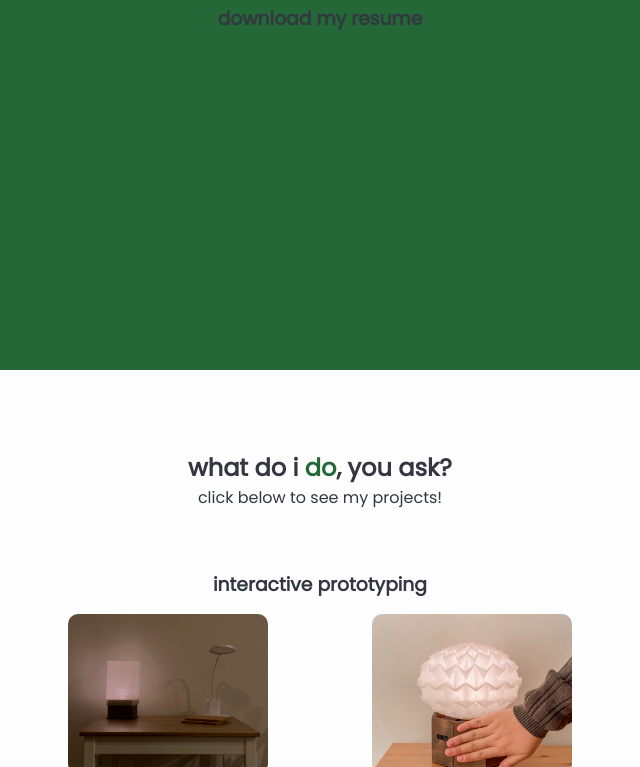
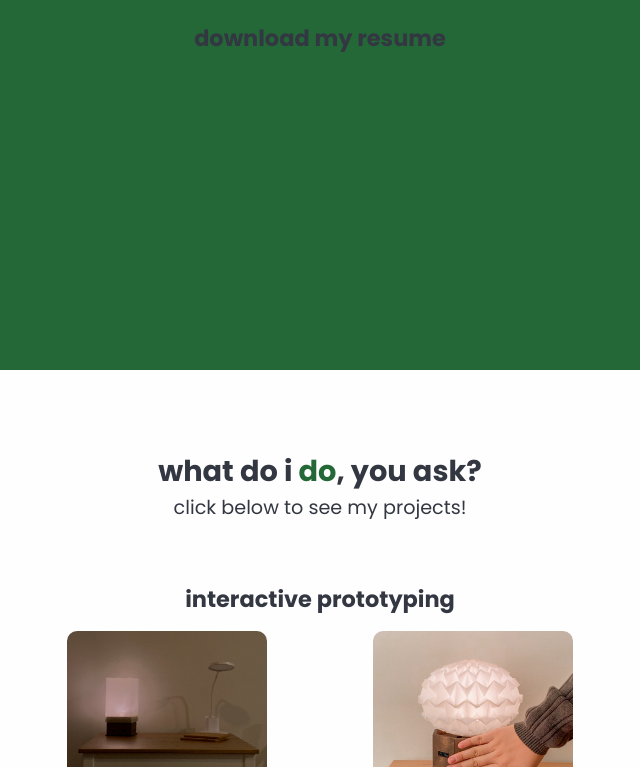
Before and after one commit to kimyejun219/kimyejun219.github.io, a plain HTML site: page index.html in a window 1280 px wide. Shown: the part 430-1197 px from the top of the page, without its empty margins (320-960 px from the left). Drawn offline with Linux system fonts and the light colour scheme.

Commit message:
add font

```diff
--- a/css/cfm.css
+++ b/css/cfm.css
@@ -3,7 +3,8 @@
 }
 body {
     /* font-family: -apple-system, BlinkMacSystemFont, sans-serif; */
-    font-family: poppins;
+    font-family: 'Poppins', sans-serif;
+    font-size: larger;
     color: #333742;
     text-align: left;
     background-color: rgb(255, 254, 254);
--- a/css/library.css
+++ b/css/library.css
@@ -3,7 +3,8 @@
 }
 body {
     /* font-family: -apple-system, BlinkMacSystemFont, sans-serif; */
-    font-family: poppins;
+    font-family: 'Poppins', sans-serif;
+    font-size: larger;
     color: #333742;
     text-align: left;
     background-color: rgb(255, 254, 254);
--- a/css/milo.css
+++ b/css/milo.css
@@ -3,7 +3,8 @@
 }
 body {
     /* font-family: -apple-system, BlinkMacSystemFont, sans-serif; */
-    font-family: poppins;
+    font-family: 'Poppins', sans-serif;
+    font-size: larger;
     color: #333742;
     text-align: left;
     background-color: rgb(255, 254, 254);
--- a/css/mimo.css
+++ b/css/mimo.css
@@ -3,7 +3,8 @@
 }
 body {
     /* font-family: -apple-system, BlinkMacSystemFont, sans-serif; */
-    font-family: poppins;
+    font-family: 'Poppins', sans-serif;
+    font-size: larger;
     color: #333742;
     text-align: left;
     background-color: rgb(255, 254, 254);
--- a/css/nokoin.css
+++ b/css/nokoin.css
@@ -3,7 +3,8 @@
 }
 body {
     /* font-family: -apple-system, BlinkMacSystemFont, sans-serif; */
-    font-family: poppins;
+    font-family: 'Poppins', sans-serif;
+    font-size: larger;
     color: #333742;
     text-align: left;
     background-color: rgb(255, 254, 254);
--- a/css/posters.css
+++ b/css/posters.css
@@ -3,7 +3,8 @@
 }
 body {
     /* font-family: -apple-system, BlinkMacSystemFont, sans-serif; */
-    font-family: poppins;
+    font-family: 'Poppins', sans-serif;
+    font-size: larger;
     color: #333742;
     text-align: left;
     background-color: rgb(255, 254, 254);
--- a/css/visual.css
+++ b/css/visual.css
@@ -3,7 +3,8 @@
 }
 body {
     /* font-family: -apple-system, BlinkMacSystemFont, sans-serif; */
-    font-family: poppins;
+    font-family: 'Poppins', sans-serif;
+    font-size: larger;
     color: #333742;
     text-align: left;
     background-color: rgb(255, 254, 254);
--- a/index.html
+++ b/index.html
@@ -5,7 +5,11 @@
     <meta http-equiv="X-UA-Compatible" content="IE=edge">
     <meta name="viewport" content="width=device-width, initial-scale=1.0">
     <link href="style.css" rel="stylesheet">
-    <link href='https://fonts.googleapis.com/css?family=Poppins' rel='stylesheet' type='text/css'>
+    <!-- <link href='https://fonts.googleapis.com/css?family=Poppins' rel='stylesheet' type='text/css'> -->
+    <link rel="preconnect" href="https://fonts.googleapis.com">
+    <link rel="preconnect" href="https://fonts.gstatic.com" crossorigin>
+    <link href="https://fonts.googleapis.com/css2?family=Poppins:ital,wght@0,100;0,200;0,300;0,400;0,500;0,600;0,700;0,800;0,900;1,100;1,200;1,300;1,400;1,500;1,600;1,700;1,800;1,900&display=swap" rel="stylesheet">
+
 
     <title>yejun</title>
 </head>
--- a/style.css
+++ b/style.css
@@ -4,15 +4,16 @@
 }
 body {
     /* font-family: -apple-system, BlinkMacSystemFont, sans-serif; */
-    font-family: 'Poppins';
+    font-family: 'Poppins', sans-serif;
+    font-size: larger;
     color: #333742;
     text-align: center;
     background-color: rgb(255, 254, 254);
     margin: 0;
 }
-h1 {
-    font-weight: bold;
-}
+/* h1 {
+    font-weight: 800;
+} */
 span {
     color: #246837;
 }
```
Also changed, not shown: projects/cfm.html (+4 -0 lines), projects/library.html (+4 -0 lines), projects/milo.html (+4 -0 lines), projects/mimo.html (+4 -0 lines), projects/nokoin.html (+4 -0 lines), projects/poster.html (+4 -0 lines), projects/visual.html (+4 -0 lines).
